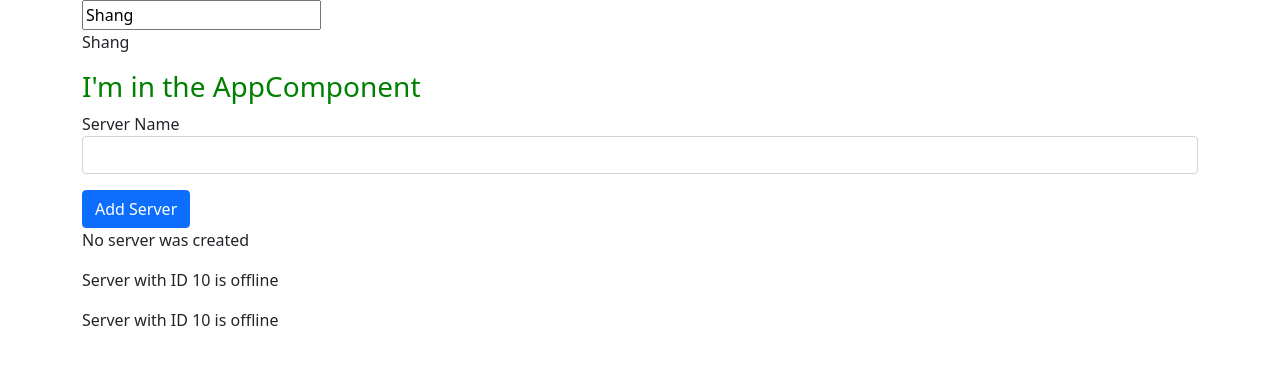
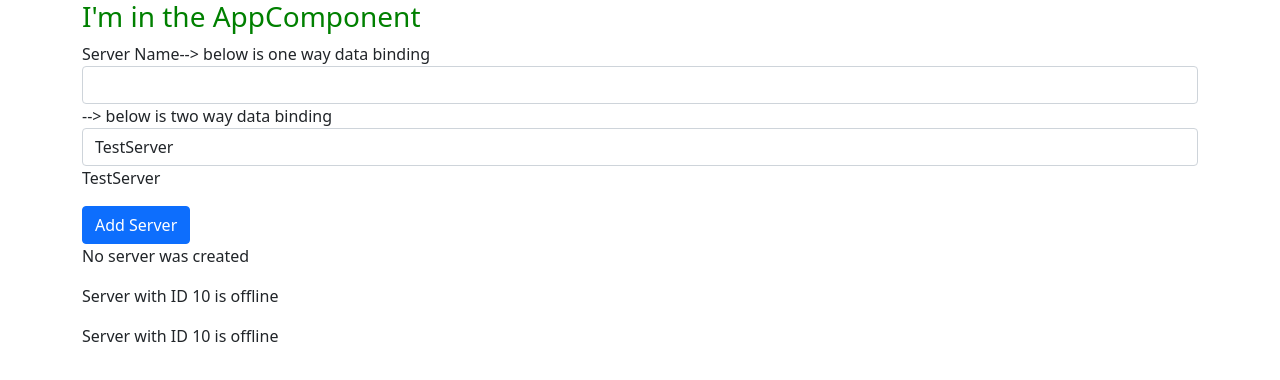
Before and after one commit to Stoneshishang/First-Angular-App, an Angular app: page / in a window 1280 px wide. Shown: the top 380 px of the page. Built offline with nearby package versions, Linux system fonts and the light colour scheme.

Commit message:
add two way data binding besides one way databinding

```diff
--- a/src/app/app.component.html
+++ b/src/app/app.component.html
@@ -1,8 +1,8 @@
 <div class="container">
   <div class="row">
     <div class="col-xs-12">
-      <input type="text" [(ngModel)]="name" />
-      <p>{{ name }}</p>
+      <!-- <input type="text" [(ngModel)]="name" />
+      <p>{{ name }}</p> -->
       <h3>I'm in the AppComponent</h3>
       <app-servers></app-servers>
       <!-- <div app-servers></div> -->
--- a/src/app/servers/servers.component.html
+++ b/src/app/servers/servers.component.html
@@ -1,5 +1,9 @@
 <label>Server Name</label>
+<span>--> below is one way data binding</span>
 <input type="text" class="form-control" (input)="onUpdateServerName($event)" />
+<span>--> below is two way data binding</span>
+<input type="text" class="form-control" [(ngModel)]="serverName" />
+
 <p>{{ serverName }}</p>
 <button
   class="btn btn-primary"
--- a/src/app/servers/servers.component.ts
+++ b/src/app/servers/servers.component.ts
@@ -11,7 +11,7 @@ import { Component, OnInit } from '@angular/core';
 export class ServersComponent implements OnInit {
   allowNewServer = false;
   serverCreationStatus = 'No server was created';
-  serverName = '';
+  serverName = 'TestServer';
 
   constructor() {
     setTimeout(() => {
```
